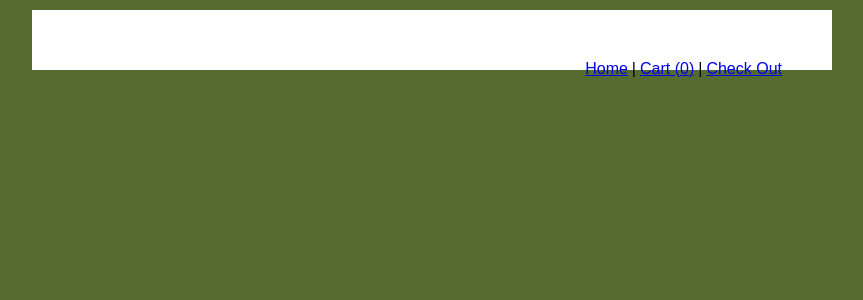
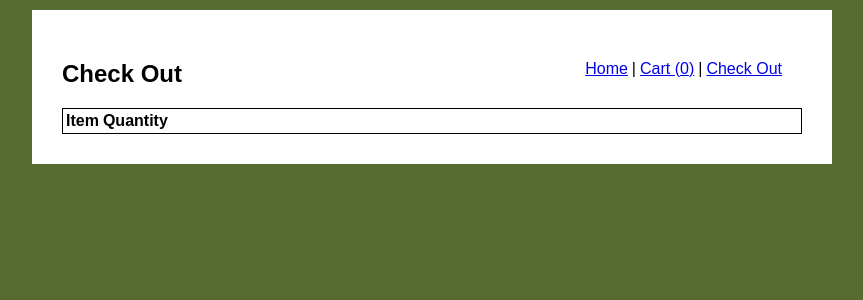
Before and after one commit to rockywaugh/astons, a React (Create React App) app: page /checkout in a window 1280 px wide. Shown: the top 300 px of the page, without its empty margins (208-1071 px from the left). Built offline with nearby package versions, Linux system fonts and the light colour scheme.

Commit message:
Addition of checkout page

```diff
--- a/src/Router.js
+++ b/src/Router.js
@@ -1,14 +1,14 @@
-import React from 'react'
+import React from 'react';
 import { Switch, Route } from 'react-router-dom';
-import HomePage from "./pages/homepage";
+import HomePage from './pages/homepage';
 import CartPage from './pages/cartpage';
-import CheckoutPage from "./pages/checkoutpage";
+import CheckoutPage from './pages/checkoutpage';
 
 const Router = () => (
   <Switch>
     <Route exact path='/' component={HomePage} />
     <Route exact path='/cart' component={CartPage} />
-    <Route exact path='/checkout' compoenent={CheckoutPage} />
+    <Route exact path='/checkout' component={CheckoutPage} />
   </Switch>
 );
 
--- a/src/features/cart/index.js
+++ b/src/features/cart/index.js
@@ -47,12 +47,17 @@ function Cart(props) {
 }
 
 function mapStateToProps(state) {
+
+  console.log('cart index, mapStateToProps');
+
   return {
     cart: state.cart
   }
 }
 
 function mapDispatchToProps(dispatch) {
+  console.log('cart index, mapDispatchToProps');
+
   return {
     addToCart: (item) => {
       dispatch({type: 'add', payload: item})
--- a/src/features/checkout/index.js
+++ b/src/features/checkout/index.js
@@ -5,6 +5,8 @@ import Cart from '../cart'
 // Stateless component
 function Checkout(props) {
   const { cart } = props;
+
+  console.log('checkout index', cart);
 
   return <div>
     <div style={{ border: '1px solid black'}}>
@@ -14,6 +16,8 @@ function Checkout(props) {
 }
 
 function mapStateToProps(state) {
+  console.log('cart index, mapStateToProps');
+  console.log(state);
   return {
     cart: state.cart,
   }
--- a/src/modules/fetch-api.js
+++ b/src/modules/fetch-api.js
@@ -3,7 +3,7 @@ require('es6-promise').polyfill();
 
 export default function fetchApi(method, url, data) {
   const body = method.toLowerCase() === 'get' ? {} : { body: JSON.stringify(data) };
-  const proxyurl = 'https://cors-anywhere.herokuapp.com/';
+  //const proxyurl = 'https://cors-anywhere.herokuapp.com/';
 
   return fetch(url, {
     method,
--- a/src/pages/cartpage.js
+++ b/src/pages/cartpage.js
@@ -2,6 +2,7 @@ import React from 'react';
 import Cart from '../features/cart'
 
 export default function CartPage(props) {
+  console.log('cartpage, mapStateToProps');
   return <div>
     <h2>My Cart</h2>
     <Cart />
--- a/src/pages/checkoutpage.js
+++ b/src/pages/checkoutpage.js
@@ -2,6 +2,7 @@ import React from 'react';
 import Checkout from '../features/checkout'
 
 export default function CheckoutPage(props) {
+  console.log('checkoutpage, mapStateToProps');
   return <div>
     <h2>Check Out</h2>
     <Checkout />
```
